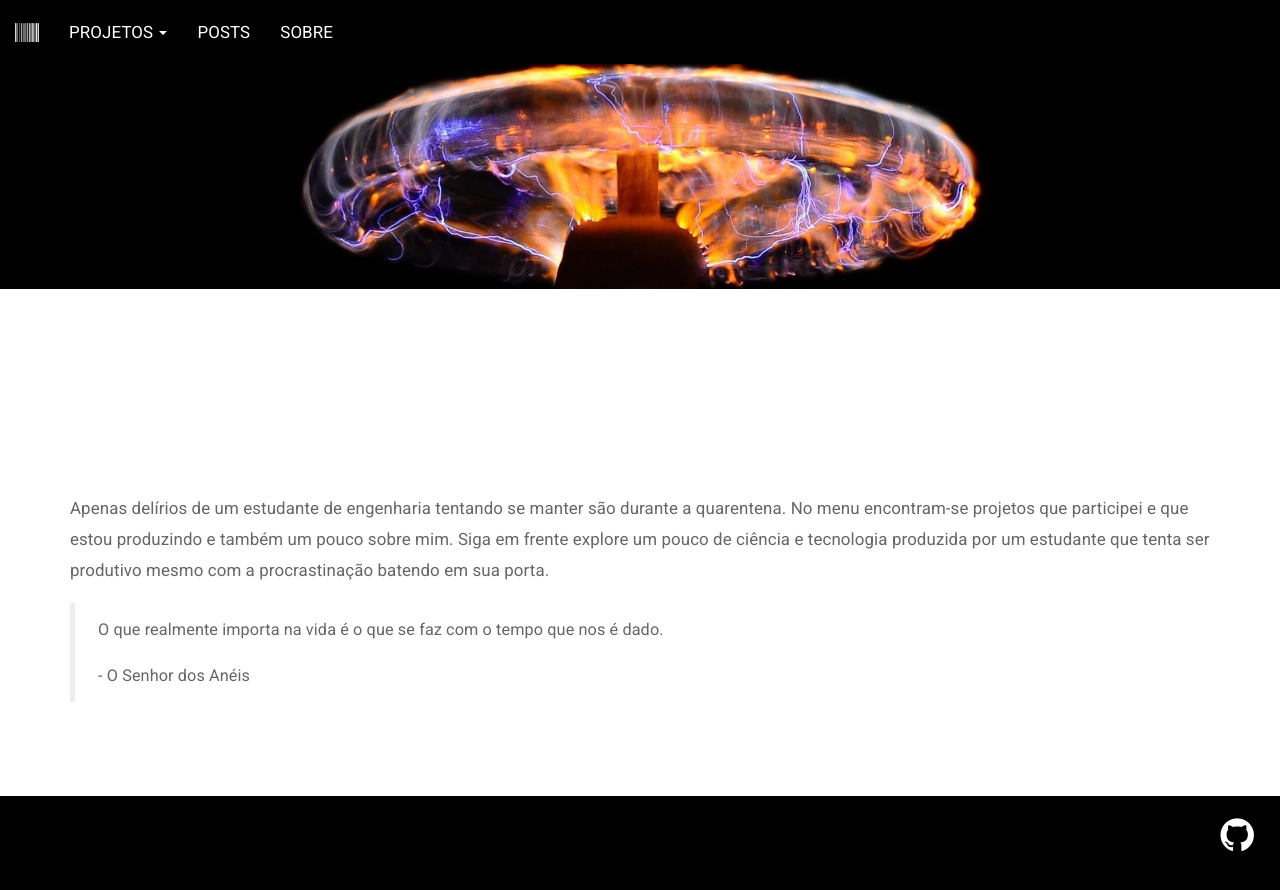
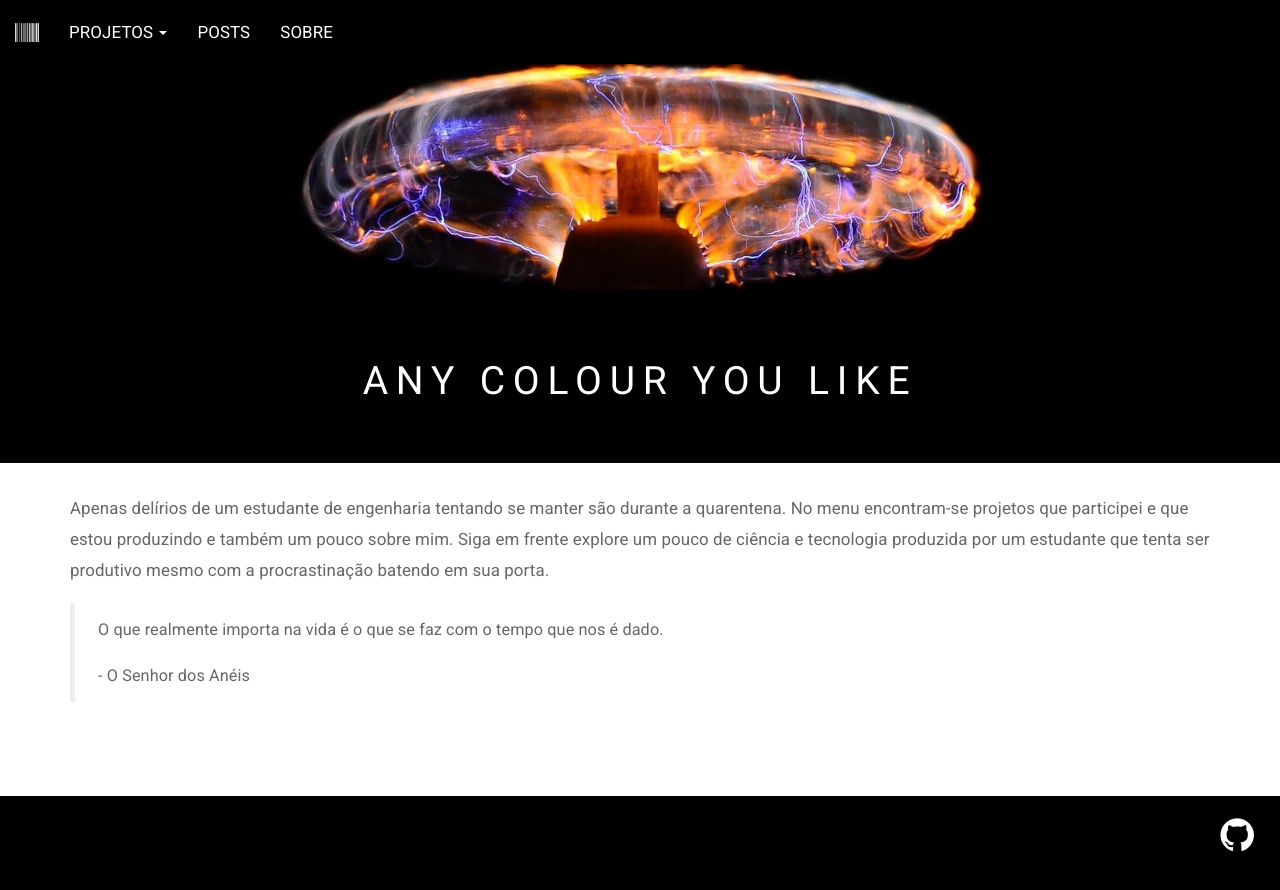
Before and after one commit to mvsn-ufrn/mvsn-ufrn.github.io, a Jekyll site: the page built from index.html, in a window 1280 px wide. Shown: the top 890 px of the page. Built offline with Jekyll 4.4.1, drawn with Linux system fonts in a browser that asks for light colours; the list of posts is cut into pages by our own code.

Commit message:
Update header.html

```diff
--- a/_includes/header.html
+++ b/_includes/header.html
@@ -50,7 +50,7 @@
 			src="/assets/images/{{page.id}}/top.jpg" class="img-responsive">
 		{% endif %}
 
-	<div style= "background:transparent !important" class="jumbotron">
+	<div style= "background:black !important" class="jumbotron">
 
 		<h1 class="text-center">{{ page.title }}</h1>
 
```
